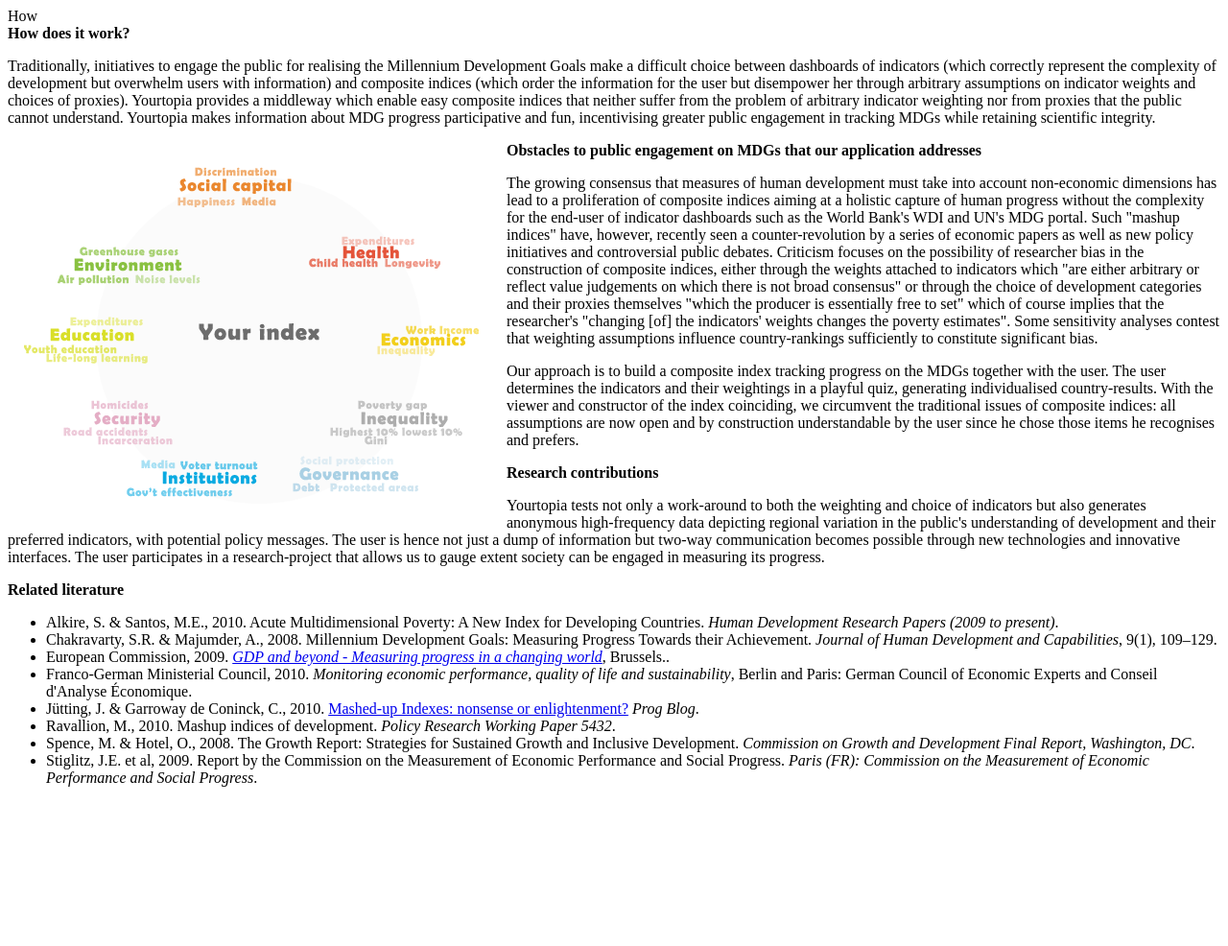
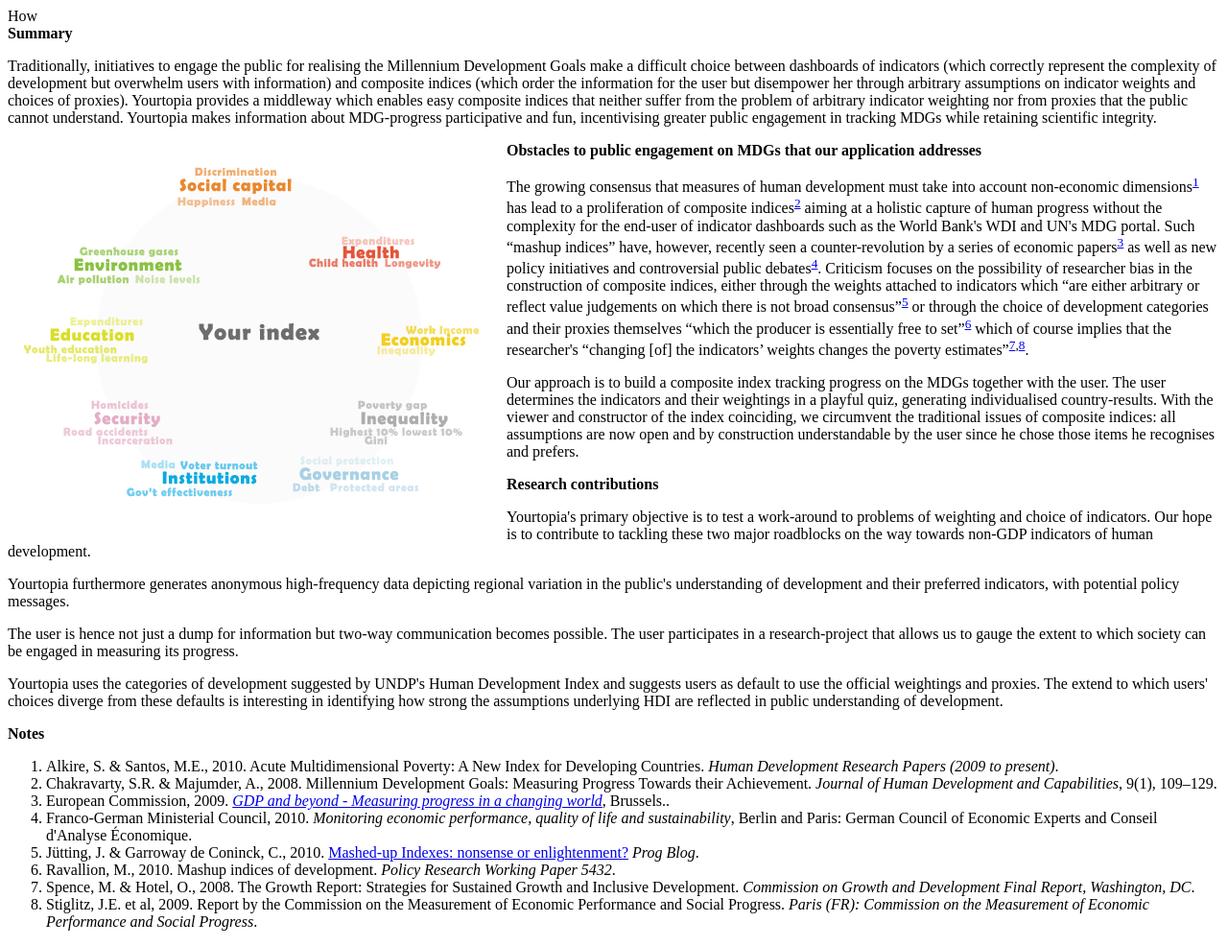
Before and after one commit to rufuspollock-okfn/yourtopia, a Python web app: template openhdi/templates/how.html in a window 1280 px wide. Shown: the whole page at 96% size. Before the commit the page ends 820 px from the top, so only its background shows below. Run offline with Jinja, Linux system fonts and the light colour scheme; the template is opened without the code that fills it, so the values that code supplies are empty.

Commit message:
update text on how page, add reference linking, closes #9

```diff
--- a/openhdi/static/style.css
+++ b/openhdi/static/style.css
@@ -267,3 +267,7 @@ a.start_button {
   float: right;
   margin-bottom: 20px;
 }
+
+ol.notes li:target {
+    outline: 1px solid #333;
+}
--- a/openhdi/templates/how.html
+++ b/openhdi/templates/how.html
@@ -4,16 +4,16 @@
   <div py:def="content">
     <div class="top">
       <div class="box_left">
-     <strong>How does it work?</strong>
-     <p>
-     Traditionally, initiatives to engage the public for realising the Millennium Development Goals make a difficult choice between dashboards of indicators (which correctly represent the complexity of development but overwhelm users with information) and composite indices (which order the information for the user but disempower her through arbitrary assumptions on indicator weights and choices of proxies).  Yourtopia provides a middleway which enable easy composite indices that neither suffer from the problem of arbitrary indicator weighting nor from proxies that the public cannot understand. Yourtopia makes information about MDG progress participative and fun, incentivising greater public engagement in tracking MDGs while retaining scientific integrity.</p>
+      <strong>Summary</strong>
+      <p>
+          Traditionally, initiatives to engage the public for realising the Millennium Development Goals make a difficult choice between dashboards of indicators (which correctly represent the complexity of development but overwhelm users with information) and composite indices (which order the information for the user but disempower her through arbitrary assumptions on indicator weights and choices of proxies).  Yourtopia provides a middleway which enables easy composite indices that neither suffer from the problem of arbitrary indicator weighting nor from proxies that the public cannot understand. Yourtopia makes information about MDG-progress participative and fun, incentivising greater public engagement in tracking MDGs while retaining scientific integrity.</p>
         <div style="float: left; padding:10px">
     <img  src="/static/img/how.png" />
  	</div>
 
      <strong>Obstacles to public engagement on MDGs that our application addresses</strong>
      <p>
-     The growing consensus that measures of human development must take into account non-economic dimensions has lead to a proliferation of composite indices aiming at a holistic capture of human progress without the complexity for the end-user of indicator dashboards such as the World Bank's WDI and UN's MDG portal. Such "mashup indices" have, however, recently seen a counter-revolution by a series of economic papers as well as new policy initiatives and controversial public debates. Criticism focuses on the possibility of researcher bias in the construction of composite indices, either through the weights attached to indicators which "are either arbitrary or reflect value judgements on which there is not broad consensus" or through the choice of development categories and their proxies themselves "which the producer is essentially free to set" which of course implies that the researcher's "changing [of] the indicators' weights changes the poverty estimates". Some sensitivity analyses contest that weighting assumptions influence country-rankings sufficiently to constitute significant bias.</p>
+     The growing consensus that measures of human development must take into account non-economic dimensions<sup><a href="#ref-1">1</a></sup> has lead to a proliferation of composite indices<sup><a href="#ref-2">2</a></sup> aiming at a holistic capture of human progress without the complexity for the end-user of indicator dashboards such as the World Bank's WDI and UN's MDG portal. Such “mashup indices” have, however, recently seen a counter-revolution by a series of economic papers<sup><a href="#ref-3">3</a></sup> as well as new policy initiatives and controversial public debates<sup><a href="#ref-4">4</a></sup>. Criticism focuses on the possibility of researcher bias in the construction of composite indices, either through the weights attached to indicators which “are either arbitrary or reflect value judgements on which there is not broad consensus”<sup><a href="#ref-5">5</a></sup> or through the choice of development categories and their proxies themselves “which the producer is essentially free to set”<sup><a href="#ref-6">6</a></sup> which of course implies that the researcher's “changing [of] the indicators’ weights changes the poverty estimates”<sup><a href="#ref-7">7</a>,<a href="#ref-8">8</a></sup>.</p>
 
 <p>
 Our approach is to build a composite index tracking progress on the MDGs together with the user. The user determines the indicators and their weightings in a playful quiz, generating individualised country-results. With the viewer and constructor of the index coinciding, we circumvent the traditional issues of composite indices: all assumptions are now open and by construction understandable by the user since he chose those items he recognises and prefers.
@@ -21,24 +21,27 @@ Our approach is to build a composite index tracking progress on the MDGs togethe
 
 <strong>Research contributions</strong>
 <p>
-Yourtopia tests not only a work-around to both the weighting and choice of indicators but also generates anonymous high-frequency data depicting regional variation in the public's understanding of development and their preferred indicators, with potential policy messages.
+Yourtopia's  primary objective is to test a work-around to problems of weighting and choice of indicators. Our hope is to contribute to tackling these two major roadblocks on the way towards non-GDP indicators of human development.</p>
 
-The user is hence not just a dump of information but two-way communication becomes possible through new technologies and innovative interfaces. The user participates in a research-project that allows us to gauge extent society can be engaged in measuring its progress.
+<p>Yourtopia furthermore generates anonymous high-frequency data depicting regional variation in the public's understanding of development and their preferred indicators, with potential policy messages.</p>
+
+<p>The user is hence not just a dump for information but two-way communication becomes possible. The user participates in a research-project that allows us to gauge the extent to which society can be engaged in measuring its progress.</p>
+
+<p>Yourtopia uses the categories of development suggested by UNDP's Human Development Index and suggests users as default to use the official weightings and proxies.  The extend to which users' choices diverge from these defaults is interesting in identifying how strong the assumptions underlying HDI are reflected in public understanding of development.
 </p>
 
-<p><strong>
-Related literature</strong></p>
+<strong>Notes</strong>
 
-<ul>
-<li>Alkire,  S. &amp; Santos, M.E., 2010. Acute  Multidimensional Poverty: A New Index for Developing Countries. <em>Human  Development Research Papers (2009 to present)</em>.</li>
-<li>Chakravarty,  S.R. &amp; Majumder, A., 2008. Millennium Development Goals:  Measuring Progress Towards their Achievement. <em>Journal  of Human Development and Capabilities</em>,  9(1), 109–129.</li>
-<li>European  Commission, 2009. <em><a href="http://eur-lex.europa.eu/LexUriServ/LexUriServ.do?uri=COM:2009:0433:FIN:EN:PDF" target="_blank">GDP  and beyond - Measuring progress in a changing world</a></em>,  Brussels..</li>
-<li>Franco-German  Ministerial Council, 2010. <em>Monitoring  economic performance, quality of life and sustainability</em>,  Berlin and Paris: German Council of Economic Experts and Conseil  d'Analyse Économique.</li>
-<li>Jütting,  J. &amp; Garroway de Coninck, C., 2010. <a href="http://theblogprogress.blogspot.com/search?q=weighting">Mashed-up Indexes: nonsense  or enlightenment?</a> <em>Prog  Blog</em>.</li>
-<li>Ravallion,  M., 2010. Mashup indices of development. <em>Policy  Research Working Paper 5432</em>.</li>
-<li>Spence,  M. &amp; Hotel, O., 2008. The Growth Report: Strategies for Sustained  Growth and Inclusive Development. <em>Commission  on Growth and Development Final Report, Washington, DC</em>.</li>
-<li> Stiglitz,  J.E. et al, 2009. Report by the Commission on the Measurement of  Economic Performance and Social Progress. <em>Paris  (FR): Commission on the Measurement of Economic Performance and  Social Progress</em>.</li>
-</ul>
+<ol class="notes">
+<li id="ref-1">Alkire,  S. &amp; Santos, M.E., 2010. Acute  Multidimensional Poverty: A New Index for Developing Countries. <em>Human  Development Research Papers (2009 to present)</em>.</li>
+<li id="ref-2">Chakravarty,  S.R. &amp; Majumder, A., 2008. Millennium Development Goals:  Measuring Progress Towards their Achievement. <em>Journal  of Human Development and Capabilities</em>,  9(1), 109–129.</li>
+<li id="ref-3">European  Commission, 2009. <em><a href="http://eur-lex.europa.eu/LexUriServ/LexUriServ.do?uri=COM:2009:0433:FIN:EN:PDF" target="_blank">GDP  and beyond - Measuring progress in a changing world</a></em>,  Brussels..</li>
+<li id="ref-4">Franco-German  Ministerial Council, 2010. <em>Monitoring  economic performance, quality of life and sustainability</em>,  Berlin and Paris: German Council of Economic Experts and Conseil  d'Analyse Économique.</li>
+<li id="ref-5">Jütting,  J. &amp; Garroway de Coninck, C., 2010. <a href="http://theblogprogress.blogspot.com/search?q=weighting">Mashed-up Indexes: nonsense  or enlightenment?</a> <em>Prog  Blog</em>.</li>
+<li id="ref-6">Ravallion,  M., 2010. Mashup indices of development. <em>Policy  Research Working Paper 5432</em>.</li>
+<li id="ref-7">Spence,  M. &amp; Hotel, O., 2008. The Growth Report: Strategies for Sustained  Growth and Inclusive Development. <em>Commission  on Growth and Development Final Report, Washington, DC</em>.</li>
+<li id="ref-8"> Stiglitz,  J.E. et al, 2009. Report by the Commission on the Measurement of  Economic Performance and Social Progress. <em>Paris  (FR): Commission on the Measurement of Economic Performance and  Social Progress</em>.</li>
+</ol>
 </div></div></div>
   <xi:include href="layout.html" />
 </html>
```
